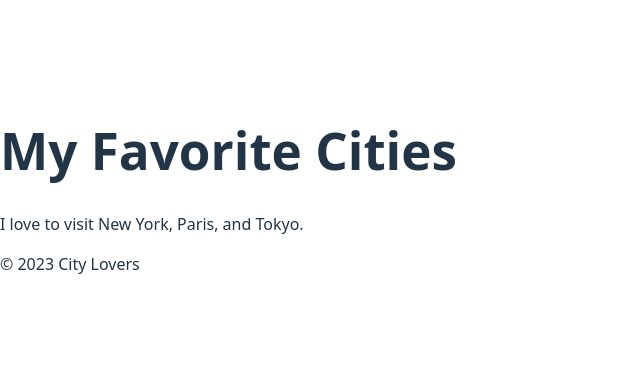
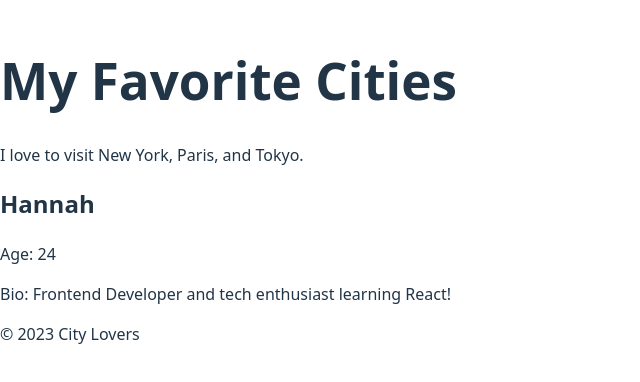
Before and after one commit to Hannahwangari/alx-fe-reactjs, a React (Vite) app in the folder alx-react-app/: page / in a window 1280 px wide. Shown: the part 210-592 px from the top of the page, without its empty margins (0-640 px from the left). Built offline with nearby package versions, Linux system fonts and the light colour scheme.

Commit message:
feat: add UserProfile component and render with props

```diff
--- a/alx-react-app/src/App.jsx
+++ b/alx-react-app/src/App.jsx
@@ -1,12 +1,18 @@
 import Header from './components/Header';
 import MainContent from './components/MainContent';
 import Footer from './components/Footer';
+import UserProfile from './components/UserProfile'; // ✅ Import here
 
 function App() {
   return (
     <div>
       <Header />
       <MainContent />
+      <UserProfile
+        name="Hannah"
+        age="24"
+        bio="Frontend Developer and tech enthusiast learning React!"
+      />
       <Footer />
     </div>
   );
```
